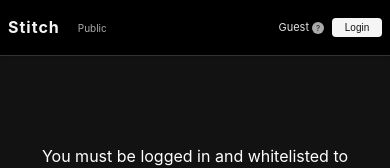
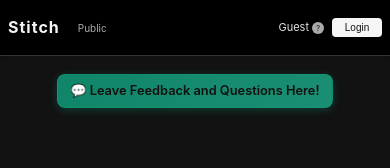
Before and after one commit to Seth-Lamancusa/stitch-frontend, a Vue app: page /inbox in a window 390 px wide. Shown: the top 168 px of the page. Built offline with nearby package versions, Linux system fonts and the light colour scheme; no server answers.

Commit message:
feedback button

```diff
--- a/src/components/layouts/AppViewLayout.vue
+++ b/src/components/layouts/AppViewLayout.vue
@@ -94,6 +94,11 @@
     </div>
 
     <div class="main-content">
+      <div class="feedback-button-container">
+        <router-link to="/2HhB" class="feedback-button">
+          💬 Leave Feedback and Questions Here!
+        </router-link>
+      </div>
       <slot></slot>
     </div>
 
@@ -468,6 +473,36 @@
   height: 100%;
 }
 
+.feedback-button-container {
+  padding: 12px 6px;
+  text-align: center;
+  background: var(--color-background, #fff);
+}
+
+.feedback-button {
+  display: inline-block;
+  background: linear-gradient(135deg, rgba(16, 163, 127, 0.8) 0%, rgba(31, 197, 157, 0.7) 100%);
+  color: var(--color-text-inverse, #fff);
+  text-decoration: none;
+  padding: 10px 20px;
+  border-radius: 8px;
+  font-weight: 600;
+  font-size: 0.9rem;
+  transition: all 0.3s ease;
+  box-shadow: 0 2px 8px rgba(16, 163, 127, 0.3);
+  border: 1px solid rgba(16, 163, 127, 0.3);
+  backdrop-filter: blur(10px);
+  margin-top: 6px;
+}
+
+.feedback-button:hover {
+  transform: translateY(-2px);
+  box-shadow: 0 4px 15px rgba(16, 163, 127, 0.4);
+  background: linear-gradient(135deg, rgba(16, 163, 127, 0.9) 0%, rgba(31, 197, 157, 0.8) 100%);
+  border-color: rgba(16, 163, 127, 0.5);
+  color: var(--color-text-inverse, #fff);
+}
+
 /* Mobile responsive styles */
 @media (max-width: 768px) {
   .app-header {
@@ -559,6 +594,15 @@
     white-space: nowrap; /* Prevent text wrapping */
     flex-shrink: 0; /* Never shrink the logout button */
   }
+
+  .feedback-button-container {
+    padding: 8px 4px; /* Reduced padding on mobile */
+  }
+
+  .feedback-button {
+    font-size: 0.85rem; /* Slightly smaller text */
+    padding: 8px 16px; /* Smaller button padding */
+  }
 }
 
 @media (max-width: 480px) {
@@ -641,6 +685,15 @@
     font-size: calc(var(--font-size-xs) - 2px); /* Very small font */
     min-width: 50px; /* Ensure minimum button width */
   }
+
+  .feedback-button-container {
+    padding: 6px 4px; /* Even more reduced padding on smaller screens */
+  }
+
+  .feedback-button {
+    font-size: 0.8rem; /* Smaller text for narrow screens */
+    padding: 6px 12px; /* More compact padding */
+  }
 }
 
 /* Stack layout vertically on very narrow screens - much better UX */
@@ -709,5 +762,14 @@
     width: 9px;
     height: 9px;
   }
+
+  .feedback-button-container {
+    padding: 8px 6px; /* Better padding with vertical layout */
+  }
+
+  .feedback-button {
+    font-size: 0.85rem; /* Good size for vertical layout */
+    padding: 8px 14px; /* Comfortable padding */
+  }
 }
 </style>
```
